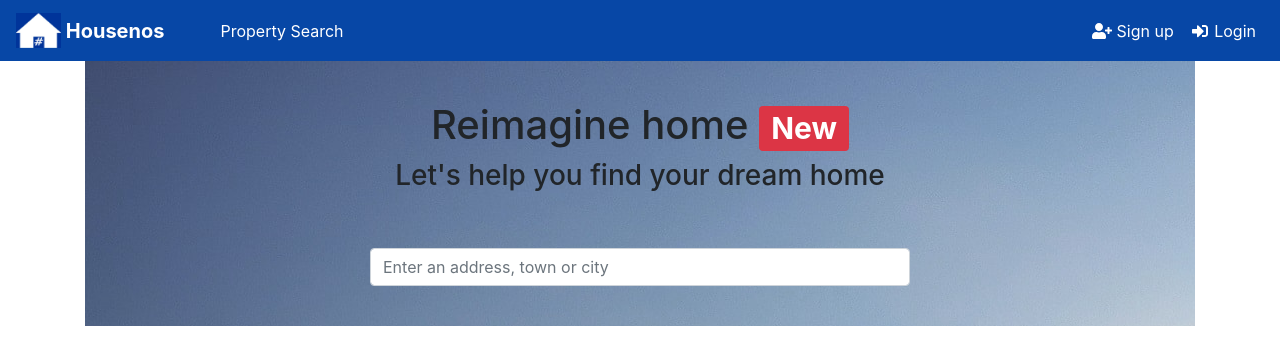
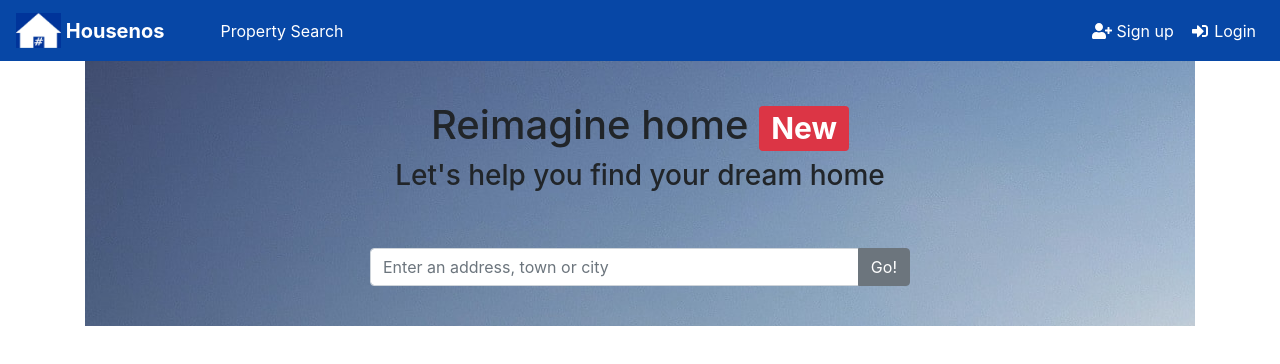
Before and after one commit to koolrich/housenos-ui-gateway, a React (Create React App) app in the folder housenos-ui/src/main/ui/: page / in a window 1280 px wide. Shown: the top 364 px of the page. Built offline with nearby package versions, Linux system fonts and the light colour scheme.

Commit message:
searchButton

```diff
--- a/housenos-ui/src/main/ui/src/features/PropertySearch/PropertySearch.js
+++ b/housenos-ui/src/main/ui/src/features/PropertySearch/PropertySearch.js
@@ -1,8 +1,8 @@
 import React from 'react';
 import './index.css';
 import { Badge } from 'reactstrap';
-import { Form, Input } from 'reactstrap';
-import { Container, Row, Col } from 'reactstrap';
+import {InputGroup, InputGroupAddon, Button, Form, Input } from 'reactstrap';
+import { Container, Row, Col} from 'reactstrap';
 
 function PropertySearch(props) {
     return(
@@ -15,7 +15,12 @@ function PropertySearch(props) {
                 <Row className="pt-5">
                     <Col m="12" md={{ size: 6, offset: 3 }}>
                         <Form>
-                            <Input placeholder="Enter an address, town or city" bsSize="default" />
+                            <InputGroup>
+                                <Input placeholder="Enter an address, town or city"/>
+                                <InputGroupAddon addonType="append">
+                                <Button color="secondary">Go!</Button>
+                                </InputGroupAddon>
+                            </InputGroup>
                         </Form>
                     </Col>
                 </Row>
```
